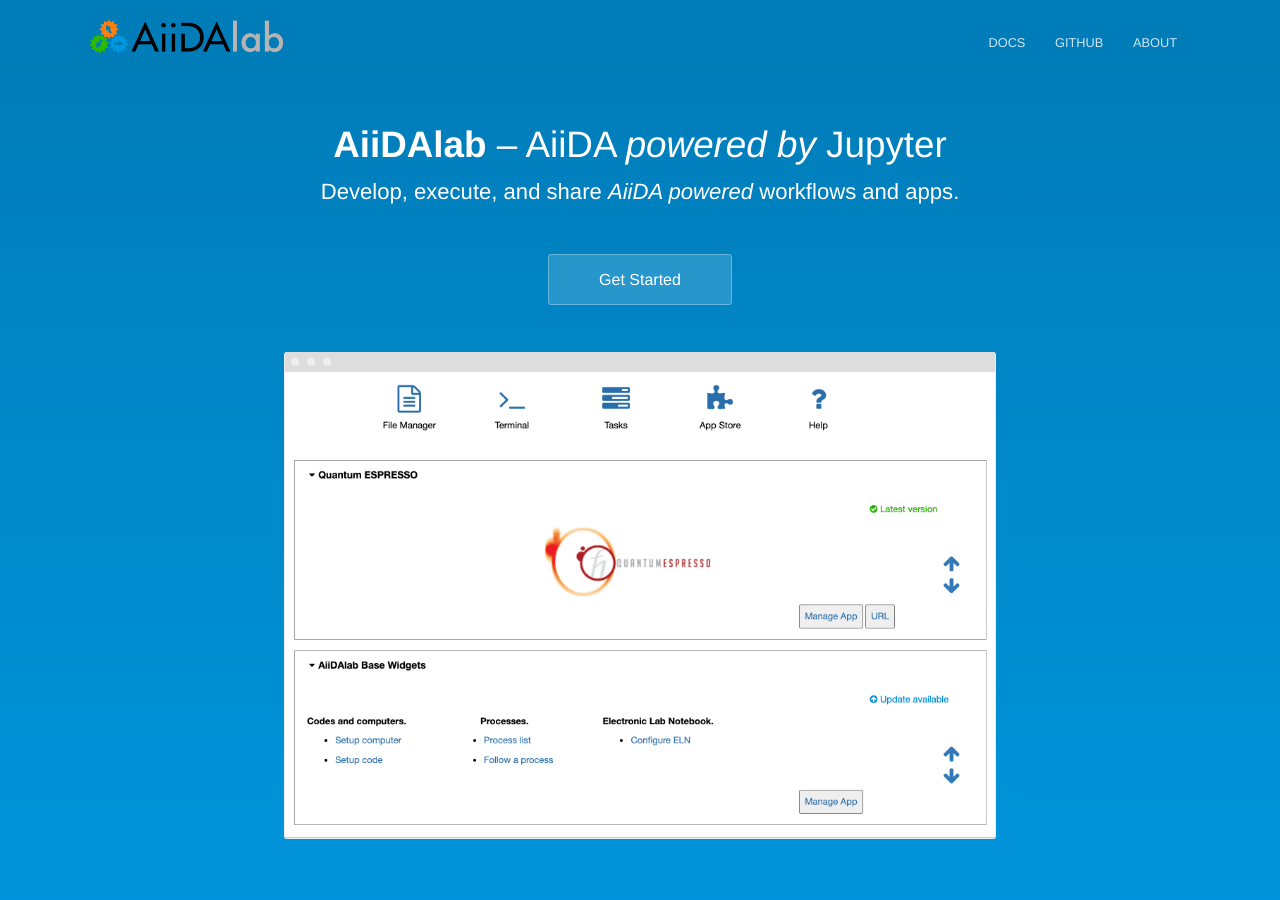
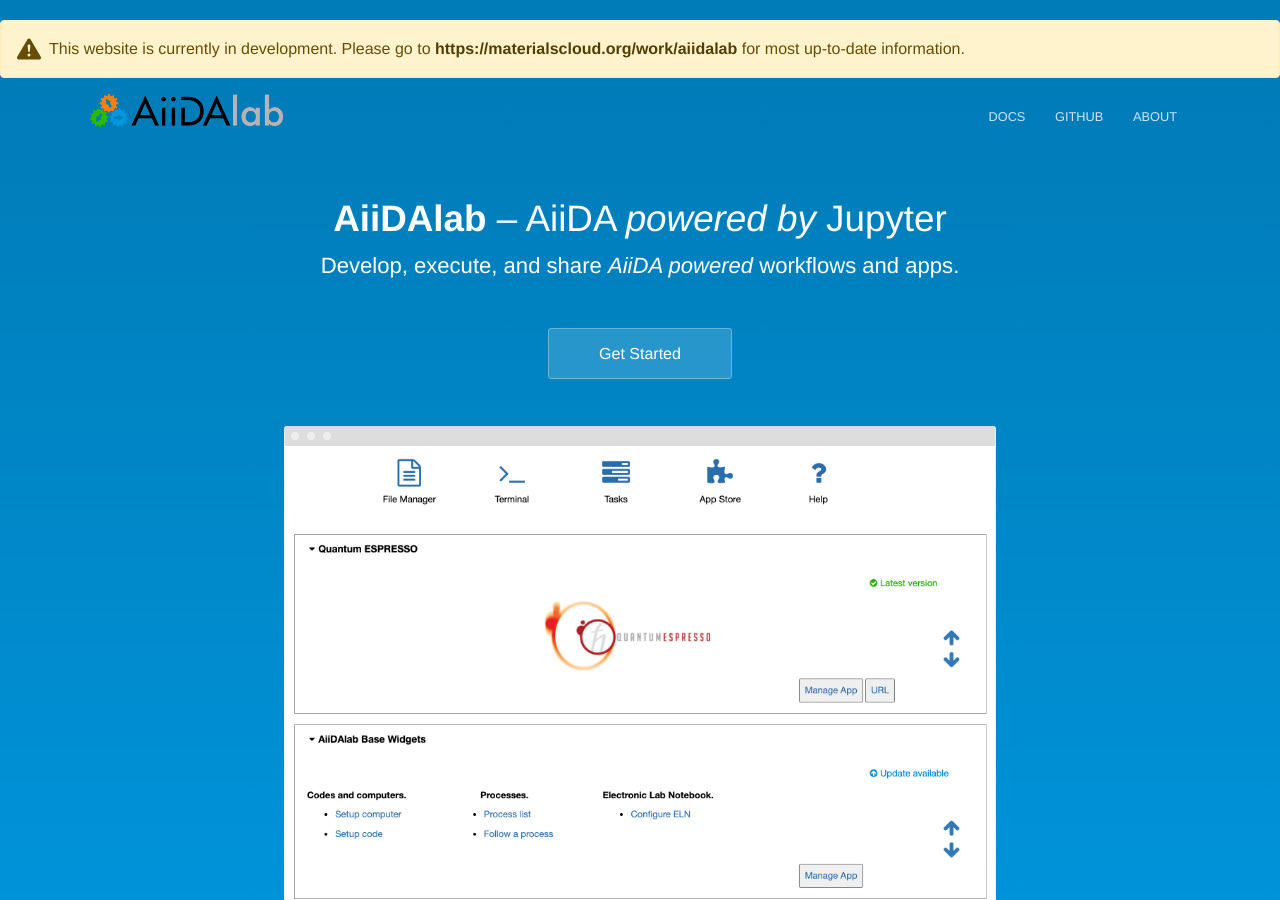
Before and after one commit to edan-bainglass/aiidalab-website, a Jekyll site: the page built from index.html, in a window 1280 px wide and 900 px high. Built offline with Jekyll 4.4.1, drawn with Linux system fonts in a browser that asks for light colours.

Commit message:
Add beta warning alert to header.

```diff
--- /dev/null
+++ b/_includes/beta-alert.html
@@ -0,0 +1,19 @@
+<svg xmlns="http://www.w3.org/2000/svg" style="display: none;">
+  <symbol id="check-circle-fill" fill="currentColor" viewBox="0 0 16 16">
+    <path d="M16 8A8 8 0 1 1 0 8a8 8 0 0 1 16 0zm-3.97-3.03a.75.75 0 0 0-1.08.022L7.477 9.417 5.384 7.323a.75.75 0 0 0-1.06 1.06L6.97 11.03a.75.75 0 0 0 1.079-.02l3.992-4.99a.75.75 0 0 0-.01-1.05z"/>
+  </symbol>
+  <symbol id="info-fill" fill="currentColor" viewBox="0 0 16 16">
+    <path d="M8 16A8 8 0 1 0 8 0a8 8 0 0 0 0 16zm.93-9.412-1 4.705c-.07.34.029.533.304.533.194 0 .487-.07.686-.246l-.088.416c-.287.346-.92.598-1.465.598-.703 0-1.002-.422-.808-1.319l.738-3.468c.064-.293.006-.399-.287-.47l-.451-.081.082-.381 2.29-.287zM8 5.5a1 1 0 1 1 0-2 1 1 0 0 1 0 2z"/>
+  </symbol>
+  <symbol id="exclamation-triangle-fill" fill="currentColor" viewBox="0 0 16 16">
+    <path d="M8.982 1.566a1.13 1.13 0 0 0-1.96 0L.165 13.233c-.457.778.091 1.767.98 1.767h13.713c.889 0 1.438-.99.98-1.767L8.982 1.566zM8 5c.535 0 .954.462.9.995l-.35 3.507a.552.552 0 0 1-1.1 0L7.1 5.995A.905.905 0 0 1 8 5zm.002 6a1 1 0 1 1 0 2 1 1 0 0 1 0-2z"/>
+  </symbol>
+</svg>
+
+<div class="alert alert-warning d-flex align-items-center" role="alert">
+  <svg class="bi flex-shrink-0 me-2" width="24" height="24" role="img" aria-label="Warning:"><use xlink:href="#exclamation-triangle-fill"/></svg>
+  <div>
+    This website is currently in development.
+    Please go to <a class="alert-link" href="https://materialscloud.org/work/aiidalab">https://materialscloud.org/work/aiidalab</a> for most up-to-date information.
+  </div>
+</div>
--- a/_layouts/default.html
+++ b/_layouts/default.html
@@ -23,6 +23,7 @@
 	</head>
 	<body>
 		<header>
+			{% include beta-alert.html %}
 			<div class="container">
 				<div class="company-name"><a href="{{ site.baseurl }}/"><img src="{{ site.baseurl }}/images/logo.png" alt="AiiDAlab Logo" width="95" height="33" /></a></div>
 				{% include navigation.html %}
```
